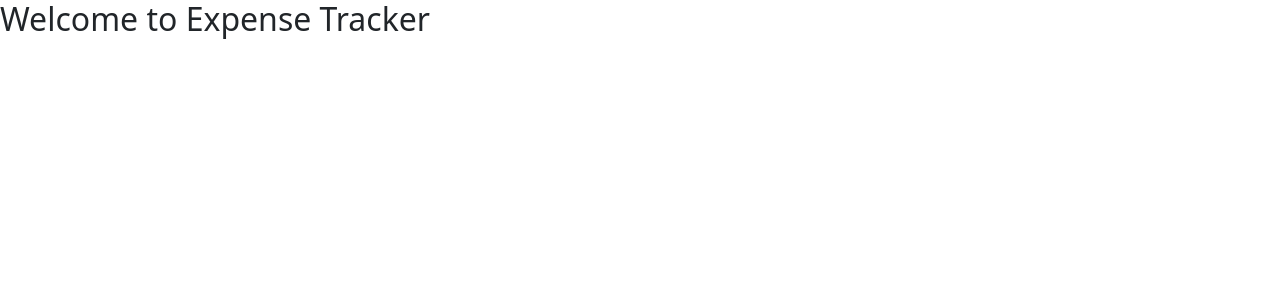
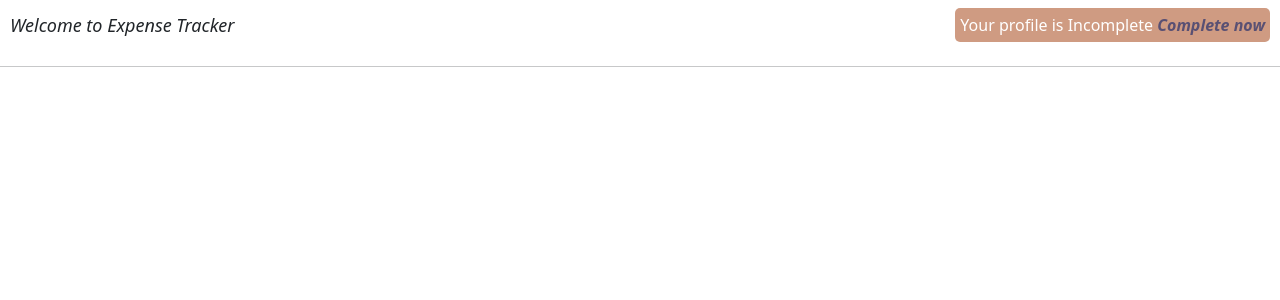
Before and after one commit to jaiswalk008/expense-tracker-using-react, a React (Create React App) app: page /expense in a window 1280 px wide. Shown: the top 300 px of the page. Built offline with nearby package versions, Linux system fonts and the light colour scheme.

Commit message:
added complete profile feature

```diff
--- /dev/null
+++ b/src/Components/Expense/Expense.css
@@ -0,0 +1,36 @@
+.navbar >main{
+    font-style: italic;
+    margin-left: 10px;
+    font-size: large;
+    font-weight: 500;
+}
+.navbar >span{
+    background-color: rgb(207, 155, 130);
+    color: white;
+    padding: 5px;
+    border-radius: 5px;
+    margin-right: 10px;
+}
+#complete{
+    color: rgba(13, 31, 105, 0.606);
+    font-weight: bold;
+    font-style: italic;
+}
+#complete:hover{
+    text-decoration: underline;
+    cursor:pointer;
+}
+#update{
+    color: white;
+    background-color: rgb(172, 128, 107);
+    border: 2px solid rgb(92, 70, 60);
+}
+#update:hover{
+    color: black;
+    background-color: rgb(219, 182, 165);
+}
+.profile-container{
+    width: 500px;
+    margin-left: 50px;
+    font-weight: 500;
+}
--- a/src/Components/Expense/Expense.js
+++ b/src/Components/Expense/Expense.js
@@ -1,6 +1,22 @@
+import { useState } from 'react';
+import './Expense.css';
+import Profile from './Profile';
 const Expense = () =>{
+    const [showProfileComponent , setShowProfileComponent] = useState(false);
+
+    const completeProfileHandler = () =>{
+        // console.log('hello');
+        setShowProfileComponent(prevState => !prevState)
+    }
     return (
-        <h2>Welcome to Expense Tracker</h2>
+        <div>
+            <nav className="navbar">
+                <main>Welcome to Expense Tracker</main>
+                <span>Your profile is Incomplete <span onClick={completeProfileHandler} id="complete">Complete now</span></span>
+            </nav>
+            <hr></hr>
+            {showProfileComponent && <Profile clickHander={completeProfileHandler}/>}
+        </div>
     )
 }
 export default Expense;
--- /dev/null
+++ b/src/Components/Expense/Profile.js
@@ -0,0 +1,44 @@
+import { useState ,useContext} from "react"
+import Input from "../UI/Input"
+import './Expense.css'
+import axios from "axios";
+// import AuthContext from '../Context/AuthContextProvider';
+
+const Profile = ({clickHander}) =>{
+    const [name , setName] = useState('');
+    const [url , setUrl] = useState('');
+    // const authCtx = useContext(AuthContext);
+    const nameChangeHandler = (e) => {setName(e.target.value)}
+    const urlChangeHandler = (e) => {setUrl(e.target.value)}
+    const updateProfile = async (e) =>{
+        e.preventDefault();
+        const profileDetails={
+            idToken:localStorage.getItem('token'),
+            displayName:name,
+            photoUrl:url,
+        }
+       try {
+        const res = await axios.post('https://identitytoolkit.googleapis.com/v1/accounts:update?key='+process.env.REACT_APP_AUTH_KEY,
+        profileDetails);
+        console.log(res.data);
+       } catch (error) {
+            console.log(error);
+       }
+
+    }
+    return (
+        <div className="profile-container">
+            <div className="w-100">
+                <span>Contact Details</span>
+                <button className="btn float-end btn-danger" onClick={clickHander}> Cancel</button>
+            </div>
+            <form onSubmit={updateProfile}>
+                <Input id="name" label="Full Name:" type="text" value={name} onChange={nameChangeHandler} />
+                <Input id="profile-photo" label="Profile Photo URL:" type="url" value={url} onChange={urlChangeHandler} />
+                <button id="update" className="btn">Update</button>
+            </form>
+            <hr></hr>
+        </div>
+    )
+}
+export default Profile;
```
